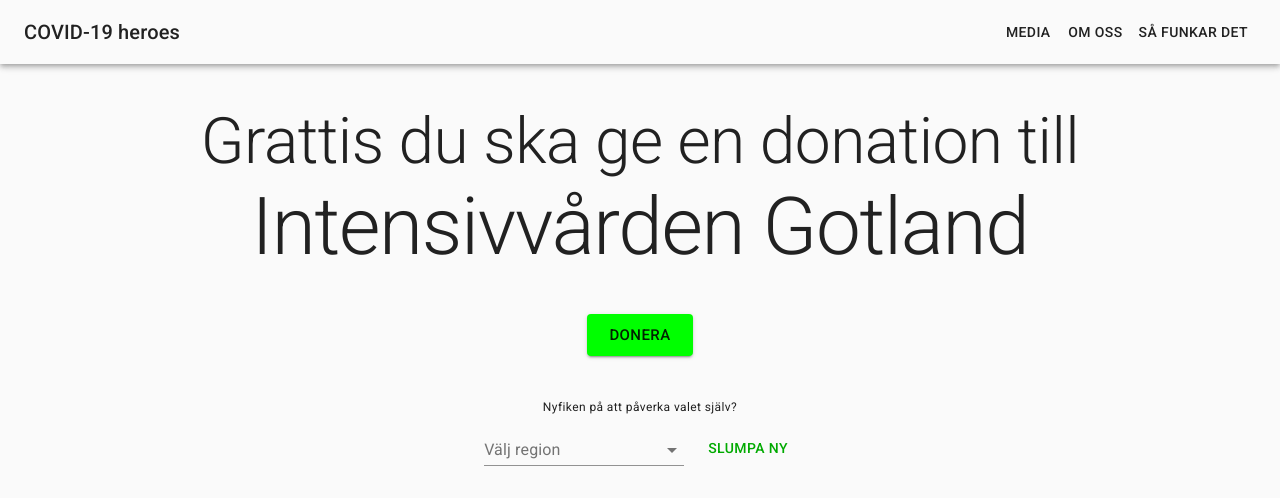
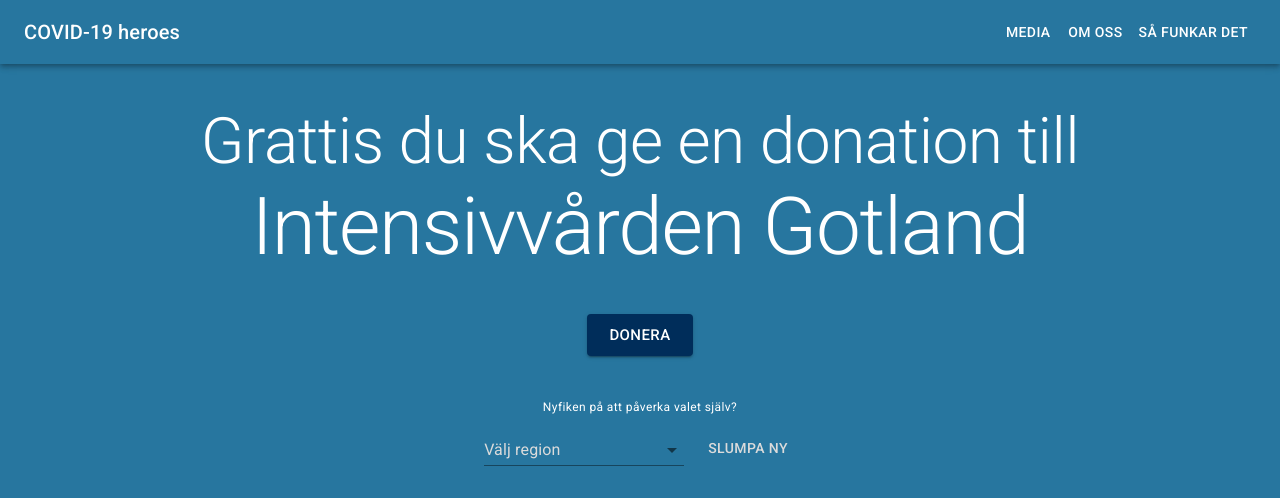
Before and after one commit to ahrberg/covid-heroes, a React (Create React App) app: page / in a window 1280 px wide. Shown: the top 498 px of the page. Built offline with nearby package versions, Linux system fonts and the light colour scheme.

Commit message:
Updated theme

```diff
--- a/src/components/Regions.tsx
+++ b/src/components/Regions.tsx
@@ -30,6 +30,7 @@ const Regions: React.FC<Props> = ({ onChange }) => {
         id="demo-simple-select"
         value={selected}
         onChange={handleChange}
+        style={{ color: "black" }}
       >
         <option aria-label="None" value="" />
         {regions.map((r) => (
--- a/src/theme.tsx
+++ b/src/theme.tsx
@@ -2,11 +2,18 @@ import { createMuiTheme } from "@material-ui/core";
 
 const defaultTheme = createMuiTheme({
   palette: {
+    text: {
+      primary: "#fff",
+      secondary: "#dbdbdb",
+    },
+    background: {
+      default: "#27769F",
+    },
     primary: {
-      main: "#00ff00",
+      main: "rgb(0,45,90)",
     },
     secondary: {
-      main: "#00aa00",
+      main: "#dbdbdb",
     },
   },
 });
```
